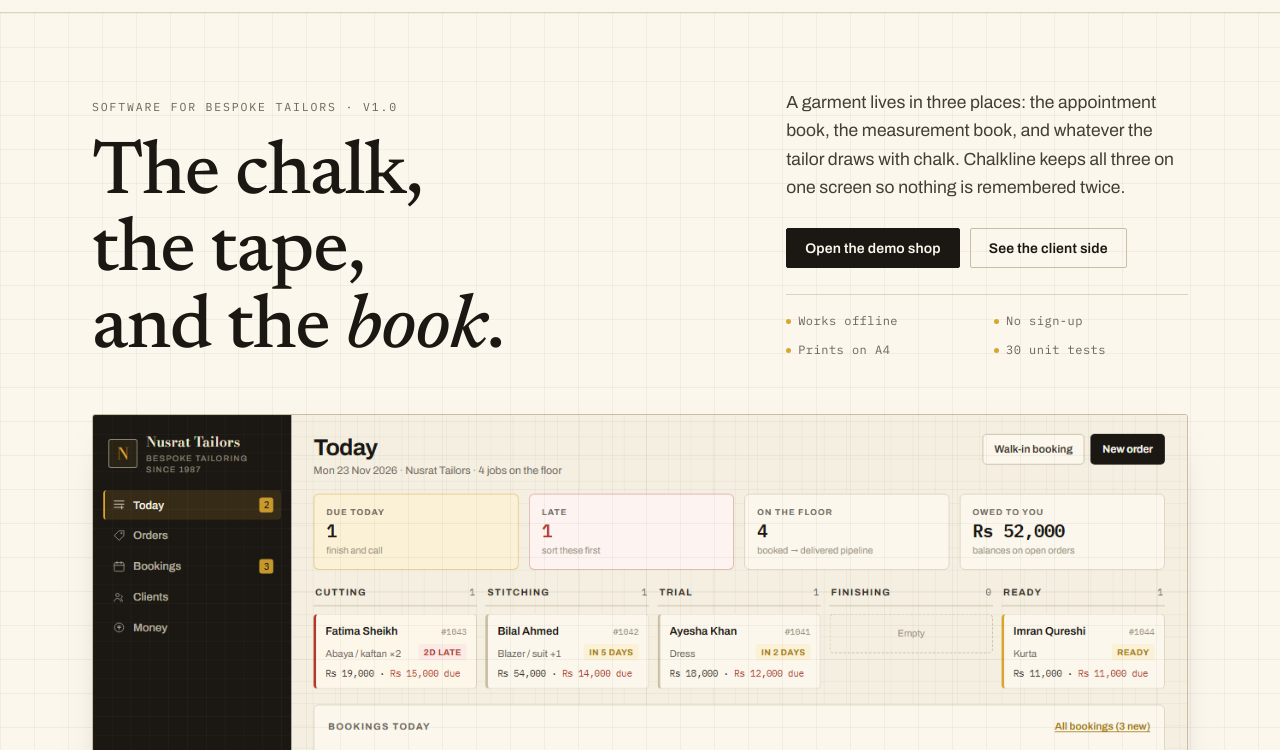
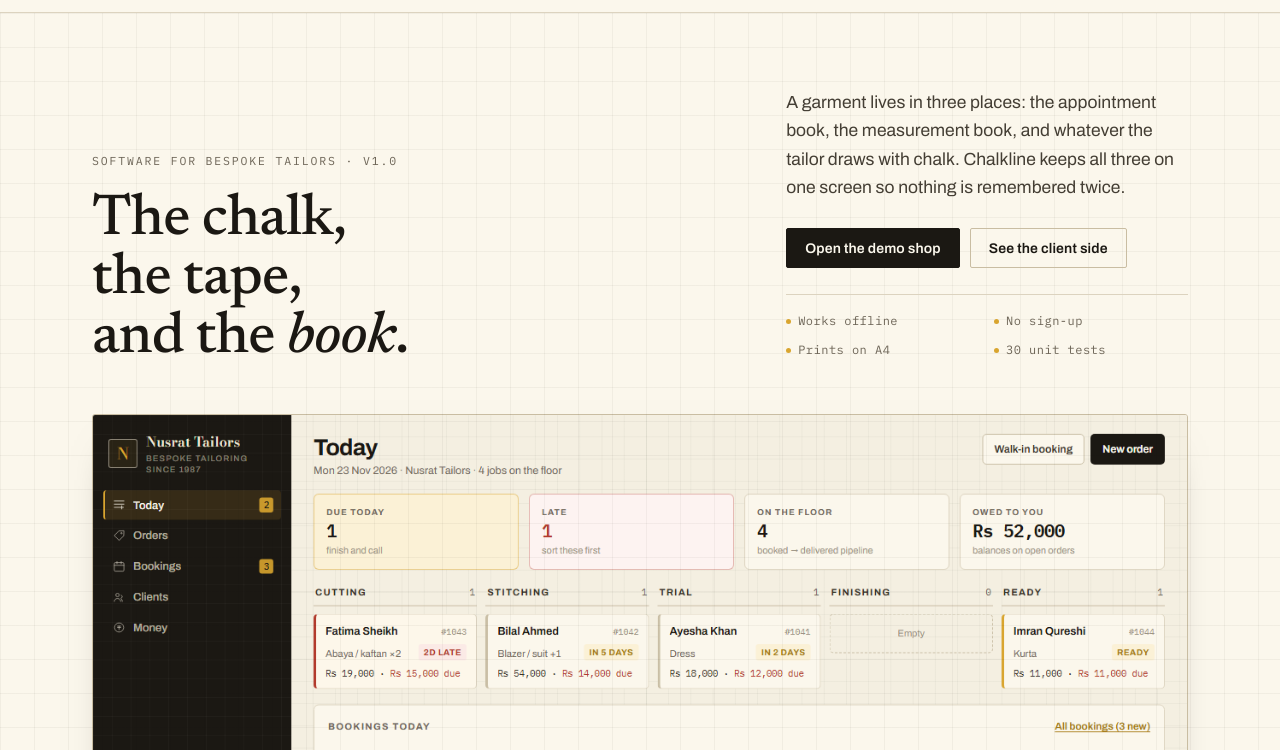
Before and after one commit to Faithmanex/chalkline, a plain HTML site: page index.html in a window 1280 px wide. Shown: the part 50-800 px from the top of the page. Drawn offline with Linux system fonts and the light colour scheme.

Commit message:
Type: size the hero for the wider face so the three lines hold

```diff
--- a/landing.css
+++ b/landing.css
@@ -51,7 +51,7 @@ img { display: block; max-width: 100%; }
   line-height: 1.02;
   margin: 0;
 }
-h1.display { font-size: clamp(38px, 4.9vw, 62px); }
+h1.display { font-size: clamp(38px, 4.6vw, 58px); }
 h2.display { font-size: clamp(28px, 3.2vw, 42px); }
 h3.display { font-size: clamp(22px, 2.2vw, 29px); line-height: 1.08; }
 
@@ -166,7 +166,7 @@ em.soft { font-style: italic; color: var(--ink-2); }
   align-items: end;
   padding: 76px 0 46px;
 }
-.hero h1 { font-size: clamp(46px, 5.9vw, 78px); }
+.hero h1 { font-size: clamp(38px, 4.6vw, 58px); }
 .hero h1 i { font-style: italic; }
 .hero-side { padding-bottom: 8px; }
 .hero-side .lede { margin: 0 0 26px; }
```
Also changed, not shown: case.html (+1 -1 lines).
